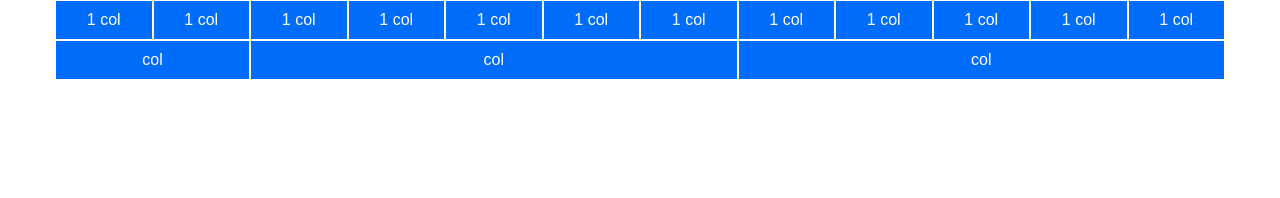
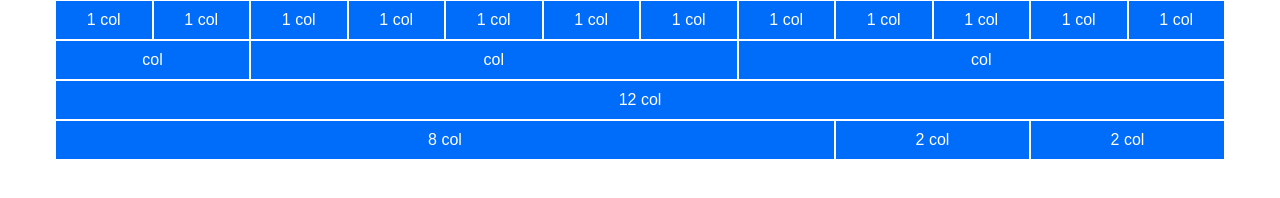
Before and after one commit to pierfrancescoscar/html-css-12bool, a plain HTML site: page index.html in a window 1280 px wide. Drawn offline with Linux system fonts and the light colour scheme.

Commit message:
add 3rd, 4th row of col boxes

```diff
--- a/index.html
+++ b/index.html
@@ -73,6 +73,33 @@
         </div>
     </section>
 
+    <section class="container"> <!--3rd row-->
+        <div class="row">
+            <div class="col-12">
+                <div class="box">12 col</div>
+            </div>
+        </div>
+    </section>
+
+    <section class="container"> <!--4th row-->
+        <div class="row">
+
+            <div class="col-8">
+                <div class="box">8 col</div>
+            </div>
+
+            <div class="col-2">
+                <div class="box">2 col</div>
+            </div>
+
+            <div class="col-2">
+                <div class="box">2 col</div>
+            </div>
+
+        </div>
+    </section>
+
+
 
 </body>
 </html>
```
